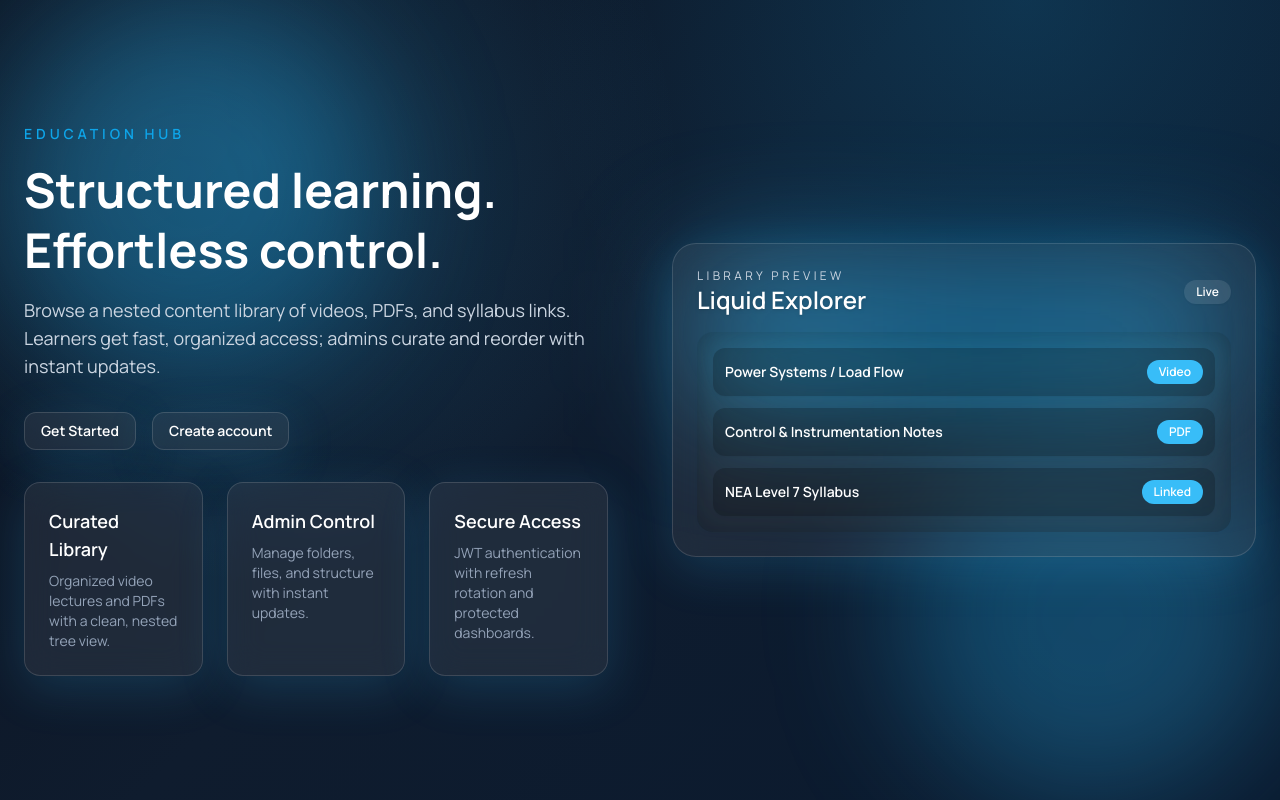
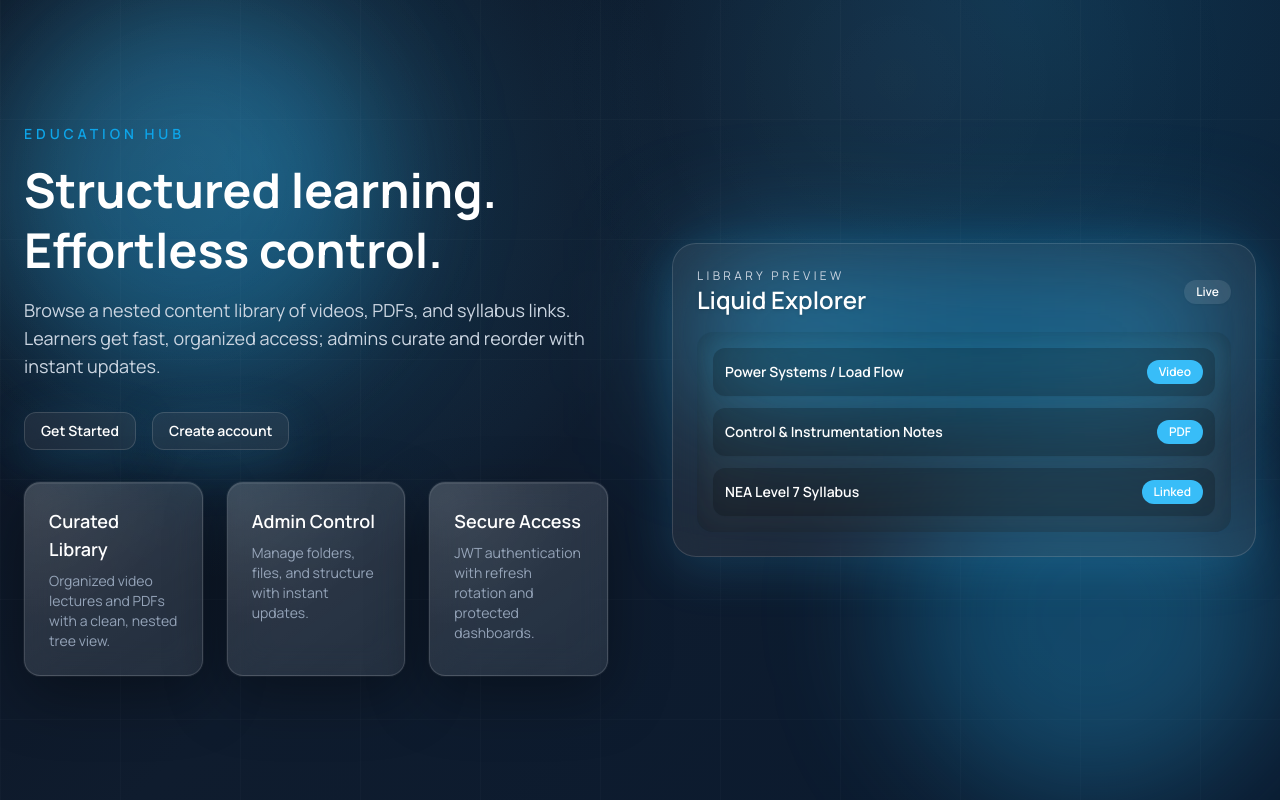
Before and after one commit to madhavneupane6789-bit/wit-new, a React (Vite) app in the folder frontend/: page / in a window 1280 px wide. Built offline with nearby package versions, Linux system fonts and the light colour scheme; no server answers.

Commit message:
Relax auth middleware and enhance glass UI

```diff
--- a/frontend/src/components/UI/Card.tsx
+++ b/frontend/src/components/UI/Card.tsx
@@ -7,7 +7,7 @@ type CardProps = {
 };
 
 export const Card: React.FC<CardProps> = ({ children, className }) => (
-  <div className={clsx('glass rounded-2xl p-6 shadow-glow', className)}>
+  <div className={clsx('glass glass-3d rounded-2xl p-6 shadow-glow', className)}>
     {children}
   </div>
 );
--- a/frontend/src/index.css
+++ b/frontend/src/index.css
@@ -16,6 +16,21 @@ body {
     linear-gradient(135deg, #0b1220, #0f1c2e 45%, #0a1a2f);
   min-height: 100vh;
   color: #e9f5ff;
+  position: relative;
+}
+
+body::before {
+  content: '';
+  position: fixed;
+  inset: 0;
+  background-image:
+    radial-gradient(circle at 15% 20%, rgba(255, 255, 255, 0.04) 0, transparent 25%),
+    radial-gradient(circle at 70% 10%, rgba(255, 255, 255, 0.03) 0, transparent 30%),
+    linear-gradient(0deg, rgba(255, 255, 255, 0.02) 1px, transparent 1px),
+    linear-gradient(90deg, rgba(255, 255, 255, 0.02) 1px, transparent 1px);
+  background-size: auto, auto, 120px 120px, 120px 120px;
+  pointer-events: none;
+  z-index: 0;
 }
 
 ::-webkit-scrollbar {
@@ -34,3 +49,22 @@ body {
   border: 1px solid rgba(255, 255, 255, 0.14);
   box-shadow: 0 12px 50px rgba(56, 189, 248, 0.18);
 }
+
+.glass-3d {
+  position: relative;
+  background-image: linear-gradient(145deg, rgba(255, 255, 255, 0.08), rgba(255, 255, 255, 0.02));
+  box-shadow:
+    0 20px 60px rgba(0, 0, 0, 0.35),
+    inset 0 1px 0 rgba(255, 255, 255, 0.08),
+    0 0 0 1px rgba(255, 255, 255, 0.06);
+  overflow: hidden;
+}
+
+.glass-3d::after {
+  content: '';
+  position: absolute;
+  inset: -30%;
+  background: radial-gradient(circle at 25% 25%, rgba(255, 255, 255, 0.12), transparent 40%);
+  opacity: 0.55;
+  pointer-events: none;
+}
```
Also changed, not shown: 1 other file (tests, documents, lock files or other folders).
